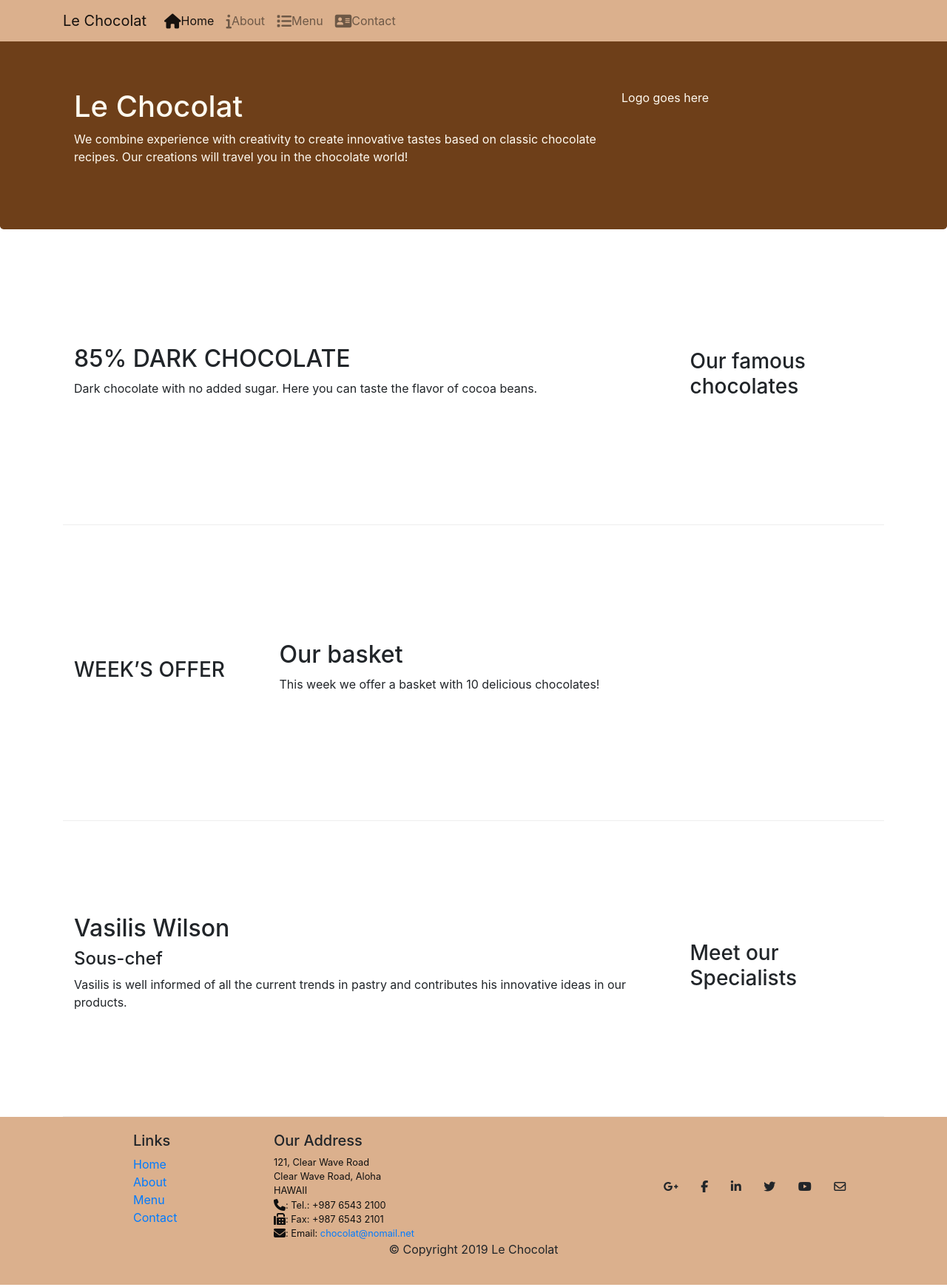
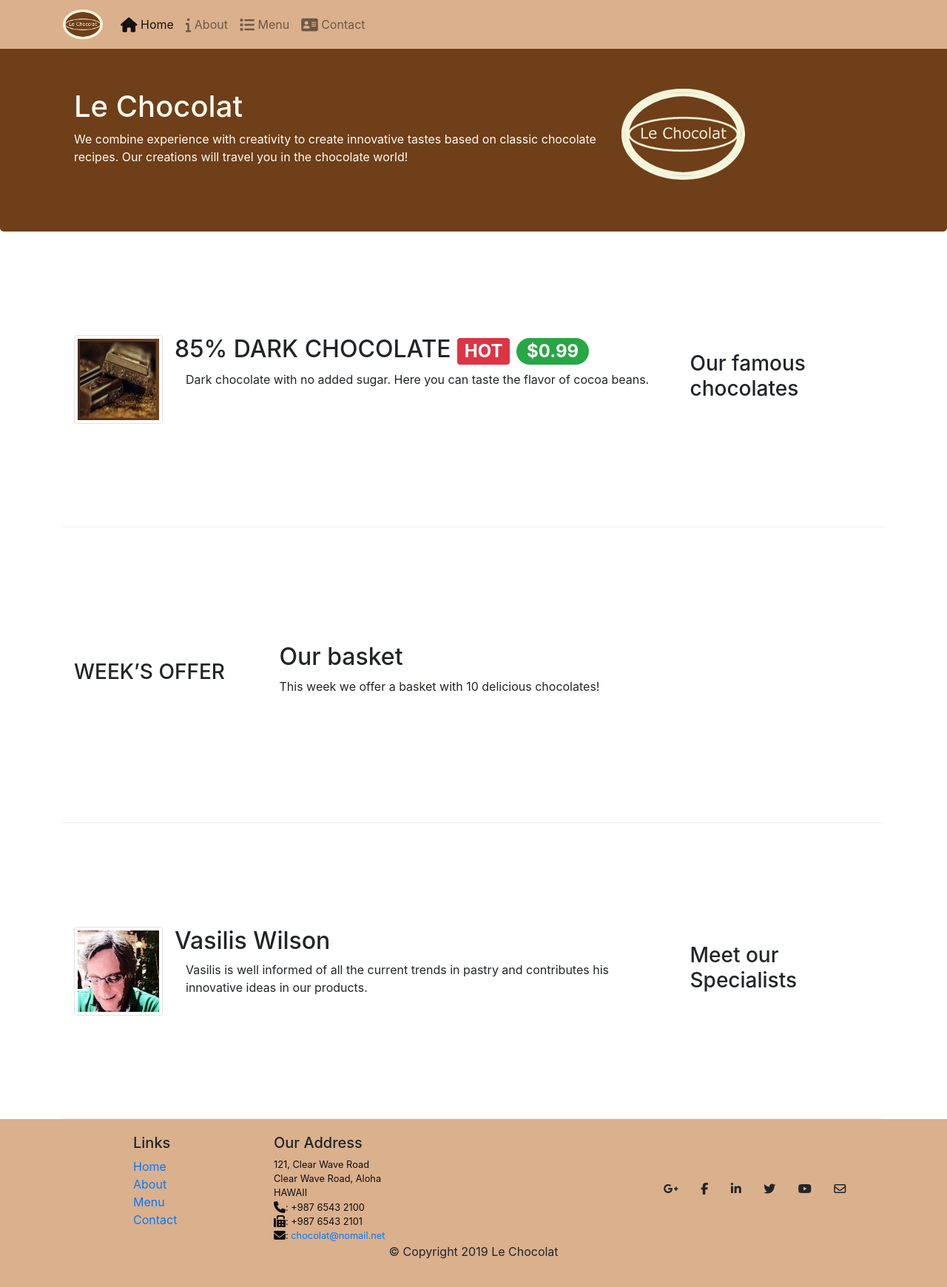
Before and after one commit to nicolemrgk/leChocolat, a plain HTML site: page index.html in a window 1280 px wide. Shown: the whole page at 74% size. Drawn offline with nearby package versions, Linux system fonts and the light colour scheme.

Commit message:
Bootstrap Assignment 4 Task

```diff
--- a/index.html
+++ b/index.html
@@ -8,7 +8,7 @@
     <meta http-equiv="x-ua-compatible" content="ie=edge">
     <!-- Bootstrap CSS -->
     <link rel="stylesheet" href="node_modules/bootstrap/dist/css/bootstrap.min.css">
-    <!--Font awesome icons-->
+    <!-- Font awesome icons -->
     <link rel="stylesheet" href="node_modules/font-awesome/css/font-awesome.min.css">
     <!-- Local external CSS -->
     <link rel="stylesheet" href="css/styles.css">
@@ -16,21 +16,29 @@
 </head>
 
 <body>
-    <!--Navigation-->
-    <nav class="navbar navbar-expand-md navbar-light bg-light fixed-top">
+
+    <!-- Navigation -->
+    <nav class="navbar navbar-expand-md bg-light navbar-light fixed-top">
+
         <div class="container">
-            <!--Logo-->
-            <a class="navbar-brand" href="#">Le Chocolat</a>
-            <!--Sandwich button-->
+
+            <!-- Logo -->
+            <a class="navbar-brand" href="./index.html"><img src="images/logo.png" height="40" width="54"></a>
+
+            <!-- Sandwich button -->
             <button class="navbar-toggler" type="button" data-toggle="collapse" data-target="#Navbar">
                 <span class="navbar-toggler-icon"></span>
             </button>
-            <div class="collapse navbar-collapse" id="navbar">
+
+            <div class="collapse navbar-collapse" id="Navbar">
                 <ul class="navbar-nav">
-                    <li class="nav-item active"><a class="nav-link" href="./index.html"><span class="fa fa-home fa-lg"></span>Home</a></li>
-                    <li class="nav-item"><a class="nav-link" href="./aboutus.html"><span class="fa fa-info fa-lg"></span>About</a></li>
-                    <li class="nav-item"><a class="nav-link" href="#"><span class="fa fa-list fa-lg"></span>Menu</a></li>
-                    <li class="nav-item"><a class="nav-link" href="#"><span class="fa fa-address-card fa-lg"></span>Contact</a></li>
+                    <li class="nav-item active"><a class="nav-link" href="./index.html"><span class="fa fa-home fa-lg"></span>
+                            Home</a></li>
+                    <li class="nav-item"><a class="nav-link" href="./aboutus.html"><span class="fa fa-info fa-lg"></span>
+                            About</a></li>
+                    <li class="nav-item"><a class="nav-link" href="#"><span class="fa fa-list fa-lg"></span> Menu</a></li>
+                    <li class="nav-item"><a class="nav-link" href="#"><span class="fa fa-address-card fa-lg"></span>
+                            Contact</a></li>
                 </ul>
             </div>
         </div>
@@ -45,7 +53,7 @@
                         recipes. Our creations will travel you in the chocolate world!</p>
                 </div>
                 <div class="col col-sm">
-                    <p>Logo goes here</p> <!-- i will replace it later -->
+                    <img src="images/logo.png" class="img-fluid">
                 </div>
             </div>
         </div>
@@ -59,10 +67,16 @@
                 <h3>Our famous chocolates</h3>
             </div>
             <div class="col-sm col-md">
-                <h2>85% DARK CHOCOLATE</h2>
-                <p class="d-none d-sm-block">Dark chocolate with no added sugar. Here you can taste the flavor of cocoa
-                    beans.</p>
+                <div class="media">
+                    <img class="d-flex mr-3 img-thumbnail align-self-center" src="images/dark85.jpg" alt="85% DARK CHOCOLATE">
+                    <div class="media-body">
+                        <h2 class="mt-0">85% DARK CHOCOLATE <span class="badge badge-danger">HOT</span> <span class="badge badge-pill badge-success">$0.99</span></h2>
+                        <p class="col d-none d-md-block">Dark chocolate with no added sugar.
+                            Here you can taste the flavor of cocoa beans.</p>
+                    </div>
+                </div>
             </div>
+
         </div>
 
         <!-- second row -->
@@ -81,12 +95,16 @@
             <div class="col-sm-4 col-md-3">
                 <h3>Meet our Specialists</h3>
             </div>
+
             <div class="col-sm col-md">
-                <h2>Vasilis Wilson </h2>
-                <h4>Sous-chef</h4>
-                <p class="d-none d-sm-block">Vasilis is well informed of all the current trends in pastry and
-                    contributes his innovative ideas in
-                    our products.</p>
+                <div class="media">
+                    <img class="d-flex mr-3 img-thumbnail align-self-center" src="images/cartoonVasilis.png" alt="Vasilis Wilson">
+                    <div class="media-body">
+                        <h2 class="mt-0">Vasilis Wilson</h2>
+                        <p class="col d-none d-md-block">Vasilis is well informed of all the current
+                            trends in pastry and contributes his innovative ideas in our products.</p>
+                    </div>
+                </div>
             </div>
         </div>
 
@@ -100,8 +118,8 @@
                 <div class="col-5 offset-1 col-sm-2">
                     <h5>Links</h5>
                     <ul class="list-unstyled">
-                        <li><a href="./index.html">Home</a></li>
-                        <li><a href="./aboutus.html">About</a></li>
+                        <li><a href="#">Home</a></li>
+                        <li><a href="#">About</a></li>
                         <li><a href="#">Menu</a></li>
                         <li><a href="#">Contact</a></li>
                     </ul>
@@ -114,10 +132,10 @@
                         121, Clear Wave Road<br>
                         Clear Wave Road, Aloha<br>
                         HAWAII<br>
-                        <i class="fa fa-phone fa-lg"></i>: Tel.: +987 6543 2100<br>
-                        <i class="fa fa-fax fa-lg"></i>: Fax: +987 6543 2101<br>
+                        <i class="fa fa-phone fa-lg"></i>: +987 6543 2100 <br>
+                        <i class="fa fa-fax fa-lg"></i>: +987 6543 2101 <br>
                         <i class="fa fa-envelope fa-lg"></i>:
-                        Email: <a href="mailto:chocolat@nomail.net">chocolat@nomail.net</a>
+                        <a href="mailto: chocolat@nomail.net"> chocolat@nomail.net </a>
                     </address>
                 </div>
 
@@ -134,7 +152,7 @@
                             <i class="fa fa-twitter"></i></a>
                         <a class="btn btn-social-icon btn-youtube" href="http://youtube.com/">
                             <i class="fa fa-youtube"></i></a>
-                        <a class="btn btn-social-icon" href="mailto:">
+                        <a class="btn btn-social-icon" href="mailto:info@site.com">
                             <i class="fa fa-envelope-o"></i></a>
                     </div>
                 </div>
```
Also changed, not shown: aboutus.html (+50 -34 lines).
